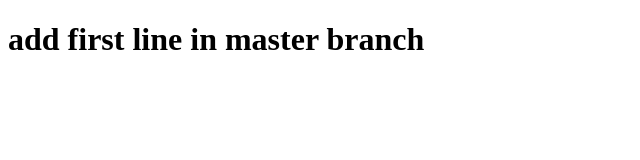
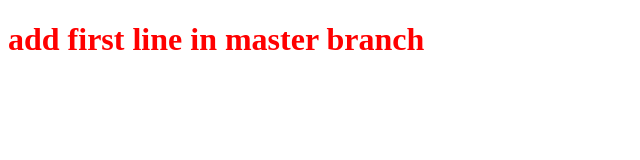
Before and after one commit to AshishTiwari6388/gitnewpractice, a plain HTML site: page index.html in a window 1280 px wide. Shown: the whole page, without its empty margins (0-640 px from the left). Drawn offline with Linux system fonts and the light colour scheme.

Commit message:
add style for html in new branch

```diff
--- a/index.html
+++ b/index.html
@@ -4,6 +4,7 @@
     <meta charset="UTF-8">
     <meta name="viewport" content="width=device-width, initial-scale=1.0">
     <title>Document</title>
+    <link rel="stylesheet" href="style2.css">
 </head>
 <body>
     <h1>add first line in master branch</h1>
--- /dev/null
+++ b/style2.css
@@ -0,0 +1,3 @@
+h1{
+    color:red;
+}
```
